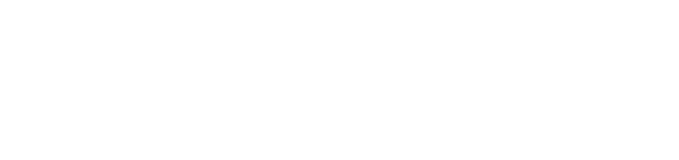
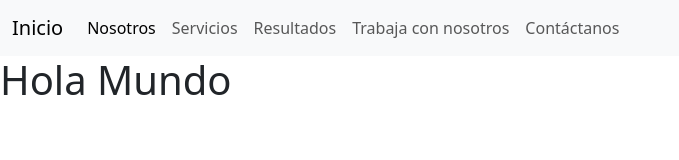
Before and after one commit to sistemasAliviari/PaginaWebAliviari, a plain HTML site: page index.html in a window 1280 px wide. Shown: the whole page, without its empty margins (0-679 px from the left). Drawn offline with nearby package versions, Linux system fonts and the light colour scheme.

Commit message:
Index con barra de navegación

```diff
--- a/index.html
+++ b/index.html
@@ -1,12 +1,51 @@
-<!DOCTYPE html>
-<html lang="es">
+<!doctype html>
+<html lang="en">
+
 <head>
-    <meta charset="UTF-8">
-    <meta http-equiv="X-UA-Compatible" content="IE=edge">
-    <meta name="viewport" content="width=device-width, initial-scale=1.0">
+    <meta charset="utf-8">
+    <meta name="viewport" content="width=device-width, initial-scale=1">
     <title>Clínica Aliviari</title>
+    <link rel="icon" type="image/png" href="imagenes/Logo-sin-Fondo.png">
+
+    <link href="https://cdn.jsdelivr.net/npm/bootstrap@5.3.0-alpha3/dist/css/bootstrap.min.css" rel="stylesheet"
+        integrity="sha384-KK94CHFLLe+nY2dmCWGMq91rCGa5gtU4mk92HdvYe+M/SXH301p5ILy+dN9+nJOZ" crossorigin="anonymous">
+    <link rel="stylesheet" href="estilos.css">
 </head>
+
 <body>
+    <nav class="navbar navbar-expand-lg bg-body-tertiary" id="navegacionBarra" data-bs-theme=" #dark;">
+        <div class="container-fluid">
+            <a class="navbar-brand" href="#">Inicio</a>
+            <button class="navbar-toggler" type="button" data-bs-toggle="collapse" data-bs-target="#navbarNav"
+                aria-controls="navbarNav" aria-expanded="false" aria-label="Toggle navigation">
+                <span class="navbar-toggler-icon"></span>
+            </button>
+            <div class="collapse navbar-collapse" id="navbarNav">
+                <ul class="navbar-nav">
+                    <li class="nav-item">
+                        <a class="nav-link active" aria-current="page" href="#">Nosotros</a>
+                    </li>
+                    <li class="nav-item">
+                        <a class="nav-link" href="#">Servicios</a>
+                    </li>
+                    <li class="nav-item">
+                        <a class="nav-link" href="#">Resultados</a>
+                    </li>
+                    <li class="nav-item">
+                        <a class="nav-link">Trabaja con nosotros</a>
+                    <li class="nav-item">
+                        <a class="nav-link ">Contáctanos</a>
+                    </li>
+                </ul>
+            </div>
+        </div>
+    </nav>
 
+
+    <h1>Hola Mundo</h1>
+    <script src="https://cdn.jsdelivr.net/npm/bootstrap@5.3.0-alpha3/dist/js/bootstrap.bundle.min.js"
+        integrity="sha384-ENjdO4Dr2bkBIFxQpeoTz1HIcje39Wm4jDKdf19U8gI4ddQ3GYNS7NTKfAdVQSZe" crossorigin="anonymous">
+    </script>
 </body>
+
 </html>
```
Also changed, not shown: READ ME.txt, imagenes/Logo-sin-Fondo.png (added).
